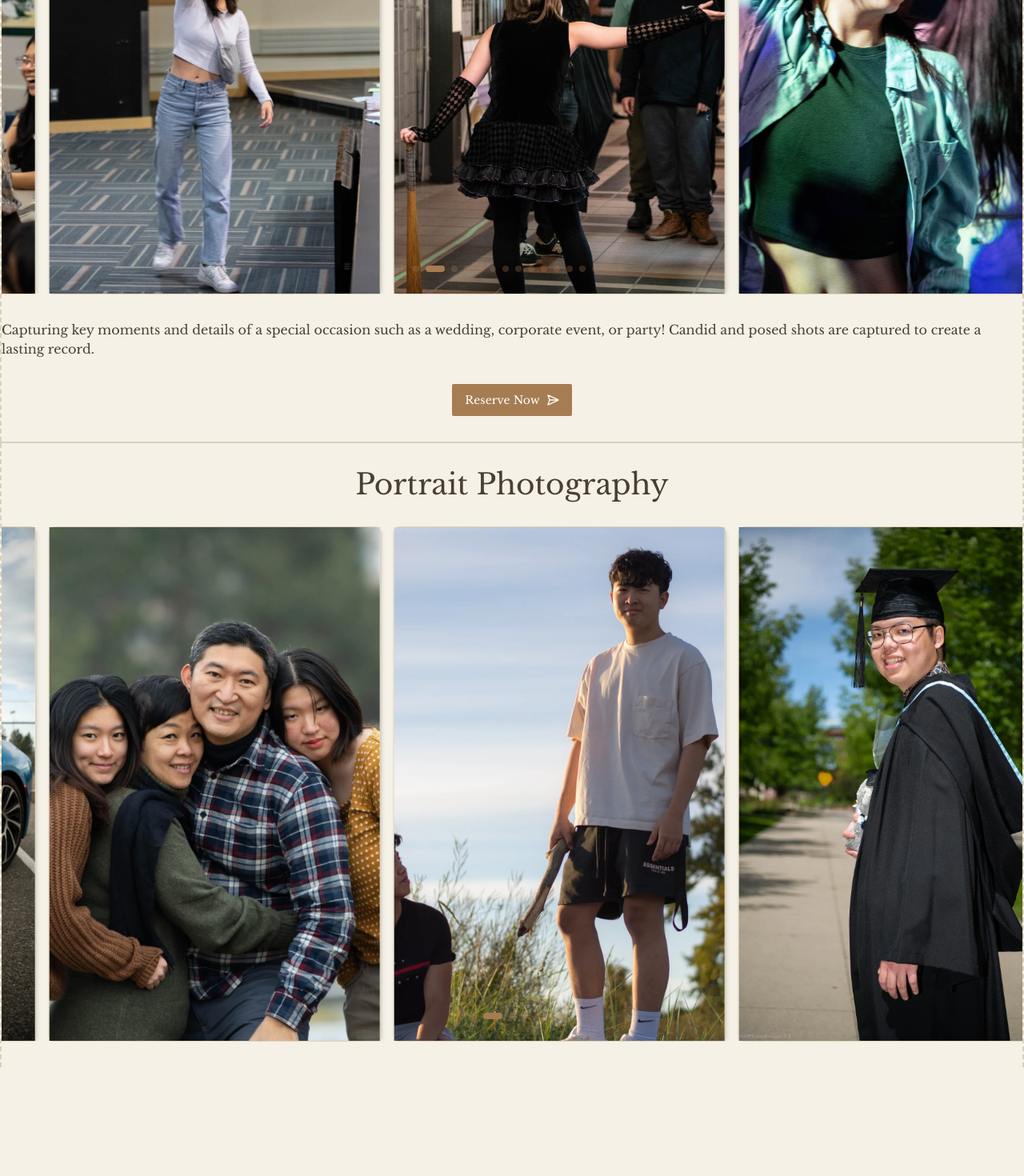
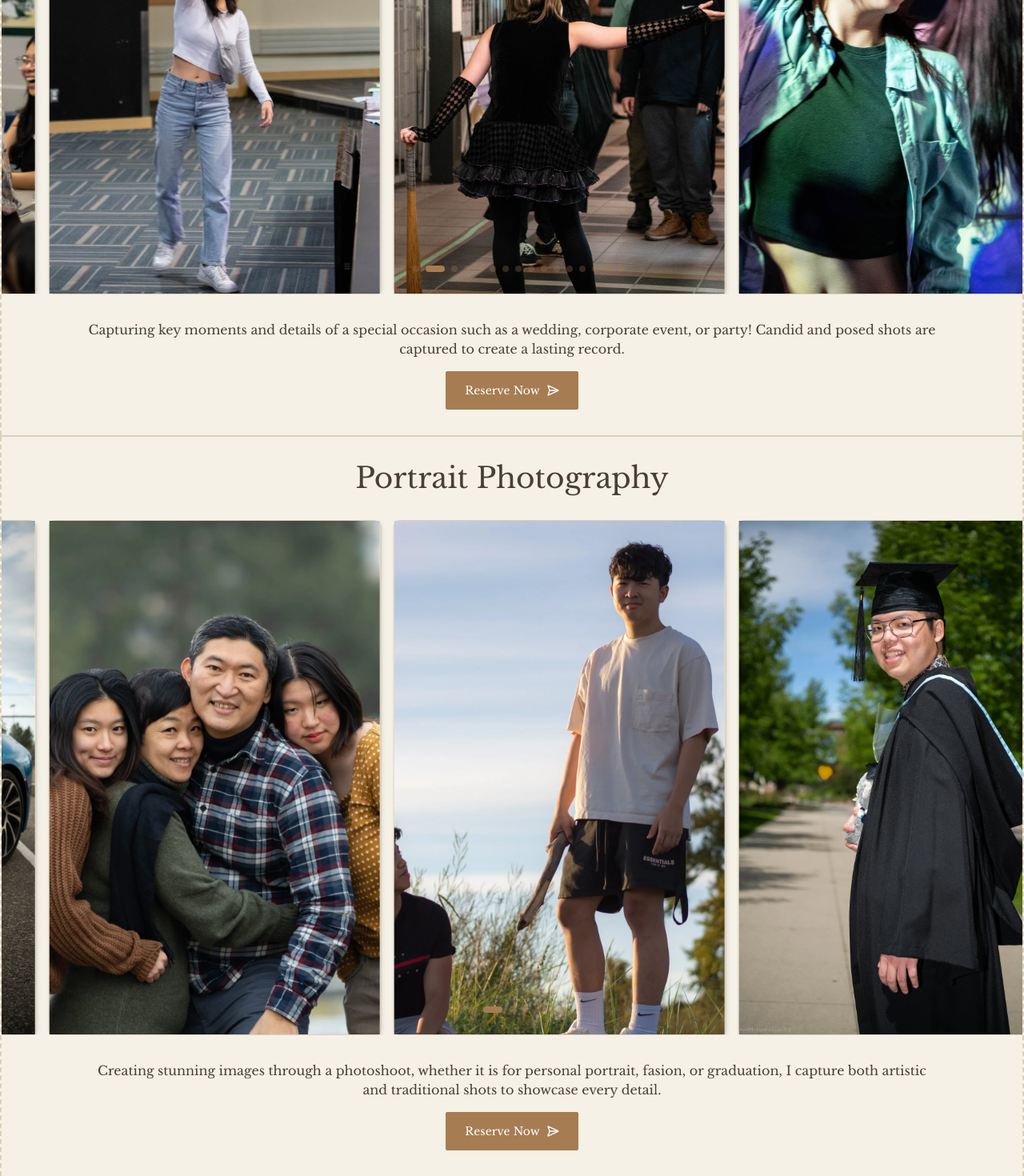
Before and after one commit to rinmeng/tsengphoto, a Next.js app: page / in a window 1280 px wide. Shown: the part 2790-4260 px from the top of the page at 80% size. Before the commit the page ends 4124 px from the top, so only its background shows below. Built offline with nearby package versions, Linux system fonts and the light colour scheme; no server answers.

Commit message:
Enhance Home component layout with additional content and buttons; update Button component size variant for improved styling

```diff
--- a/app/page.tsx
+++ b/app/page.tsx
@@ -168,15 +168,17 @@ export default function Home() {
             <CarouselNext />
             <CarouselDots />
           </Carousel>
-          <div>
+          <div className='flex justify-center flex-col gap-4 max-w-5/6'>
+            <div className='text-center'>
               Capturing key moments and details of a special occasion such as a wedding,
               corporate event, or party! Candid and posed shots are captured to create a
               lasting record.
             </div>
-          <Button variant='default' size='lg'>
+            <Button variant='default' size='xl' className='self-center'>
               Reserve Now
               <SendHorizonal />
             </Button>
+          </div>
         </div>
       </section>
       <Separator className='border-t-2' />
@@ -220,6 +222,17 @@ export default function Home() {
             <CarouselNext />
             <CarouselDots />
           </Carousel>
+          <div className='flex justify-center flex-col gap-4 max-w-5/6'>
+            <div className='text-center'>
+              Creating stunning images through a photoshoot, whether it is for personal
+              portrait, fasion, or graduation, I capture both artistic and traditional
+              shots to showcase every detail.
+            </div>
+            <Button variant='default' size='xl' className='self-center'>
+              Reserve Now
+              <SendHorizonal />
+            </Button>
+          </div>
         </div>
       </section>
     </div>
--- a/components/ui/button.tsx
+++ b/components/ui/button.tsx
@@ -22,6 +22,7 @@ const buttonVariants = cva(
         default: 'h-9 px-4 py-2 has-[>svg]:px-3',
         sm: 'h-8 rounded-md gap-1.5 px-3 has-[>svg]:px-2.5',
         lg: 'h-10 rounded-md px-6 has-[>svg]:px-4',
+        xl: 'h-12 rounded-md px-8 has-[>svg]:px-6',
         icon: 'size-9',
         'icon-sm': 'size-8',
         'icon-lg': 'size-10',
```
Lines whose indentation alone changed are shown as unchanged.
